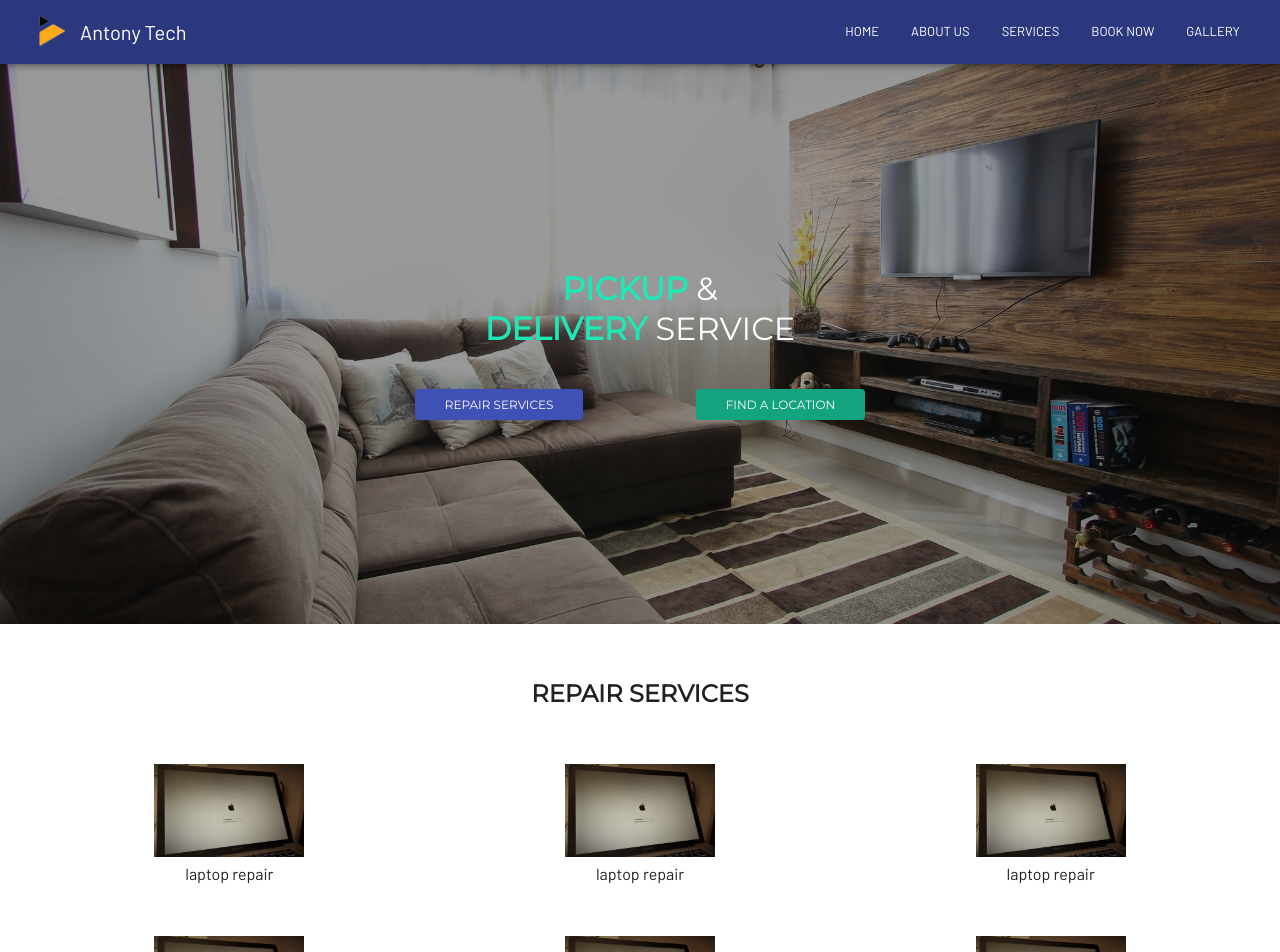
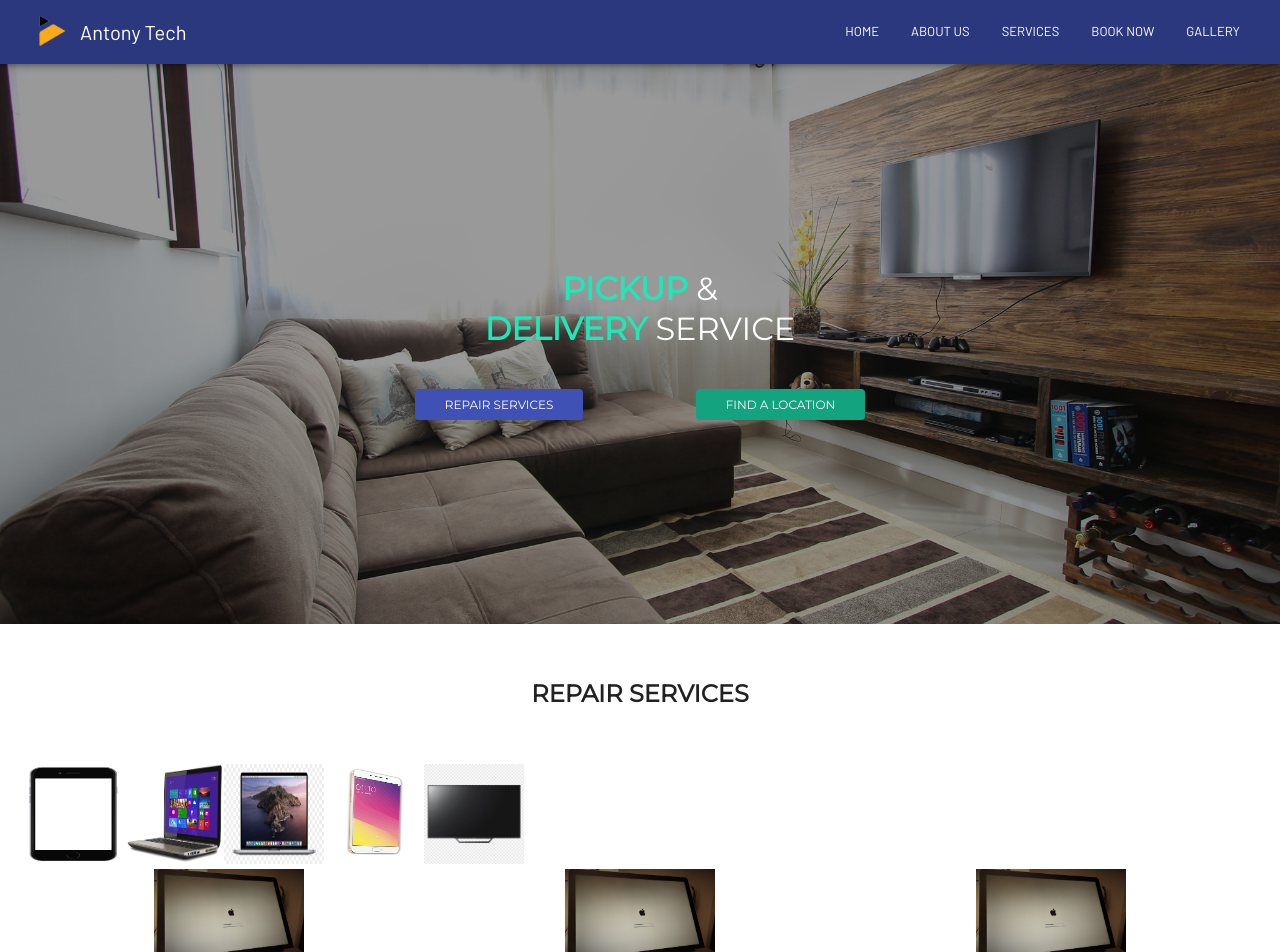
Before and after one commit to khan-skadi/antony-tech, a React (Create React App) app: page / in a window 1280 px wide. Shown: the top 952 px of the page. Built offline with nearby package versions, Linux system fonts and the light colour scheme.

Commit message:
add repair services constant

```diff
--- a/src/views/RepairServices.tsx
+++ b/src/views/RepairServices.tsx
@@ -1,8 +1,15 @@
 import React from 'react';
 import { makeStyles, createStyles, Theme } from '@material-ui/core/styles';
-import { Grid, Typography, Box, Container } from '@material-ui/core';
+import { Grid, Typography, Container } from '@material-ui/core';
 
 import laptopImg from '../assets/images/laptop/1.jpg';
+
+// repair images
+import repImg1 from '../assets/images/repair/iphone.png';
+import repImg2 from '../assets/images/repair/laptop.png';
+import repImg3 from '../assets/images/repair/macbook.png';
+import repImg4 from '../assets/images/repair/smartphone.png';
+import repImg5 from '../assets/images/repair/tv.png';
 
 const useStyles = makeStyles((theme: Theme) =>
   createStyles({
@@ -61,6 +68,19 @@ const list = (
 const RepairServices = () => {
   const classes = useStyles();
   const list = [0, 1, 2];
+  const repImg = [repImg1, repImg2, repImg3, repImg4, repImg5];
+
+  const sectionRepair = (
+    <Container maxWidth="lg">
+      <Grid container>
+        {repImg.map((item) => (
+          <div>
+            <img src={item} alt="repair service" width="100px" height="100px" />
+          </div>
+        ))}
+      </Grid>
+    </Container>
+  );
 
   const sectionDesktop = (
     <Container maxWidth="lg">
@@ -88,6 +108,7 @@ const RepairServices = () => {
       <Typography variant="h1" className={classes.sectionTitle}>
         Repair Services
       </Typography>
+      <div>{sectionRepair}</div>
       <div className={classes.sectionDesktop}>{sectionDesktop}</div>
     </section>
   );
```
Also changed, not shown: src/util/constants.tsx (added, +8 -0 lines).
